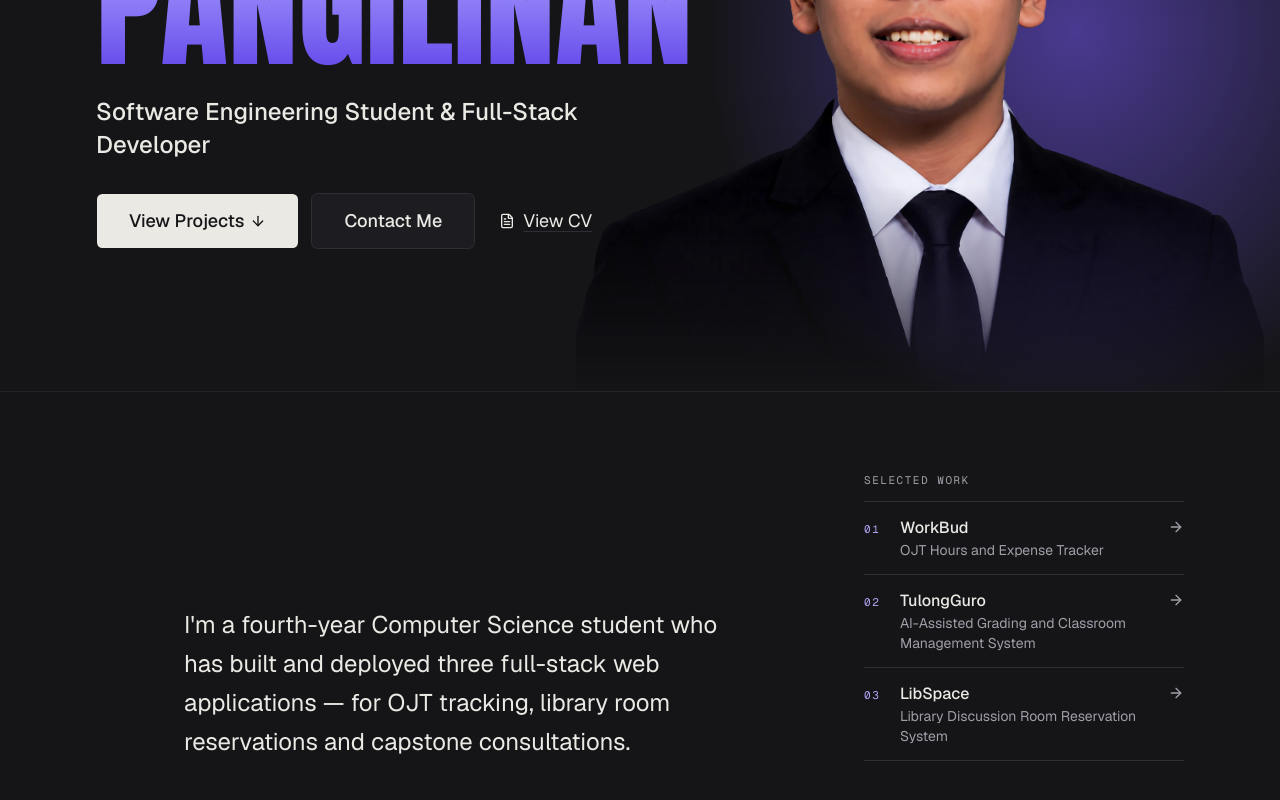
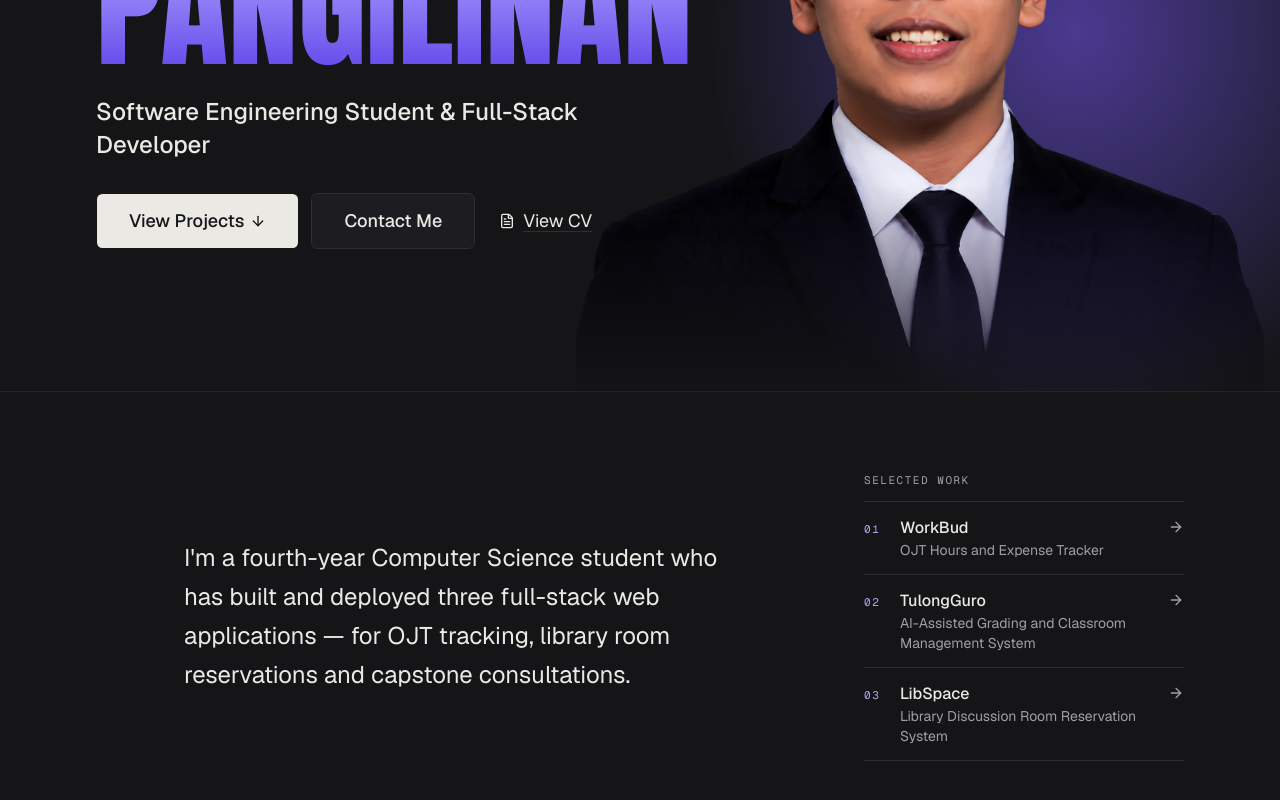
Before and after one commit to JustinNeri/Portfolio, a Next.js app: page / in a window 1280 px wide. Shown: the part 394-1194 px from the top of the page. Built offline with nearby package versions, Linux system fonts and the light colour scheme.

Commit message:
Update hero.tsx

```diff
--- a/src/components/sections/hero.tsx
+++ b/src/components/sections/hero.tsx
@@ -96,7 +96,7 @@
       <div className="page-grid">
         <div aria-hidden="true" className="hidden lg:block" />
         <div className="min-w-0 pb-20 pt-14 lg:pb-28 lg:pt-20">
-          <div className="grid gap-14 lg:grid-cols-[minmax(0,1fr)_20rem] lg:items-end lg:gap-16">
+          <div className="grid gap-14 lg:grid-cols-[minmax(0,1fr)_20rem] lg:items-center lg:gap-16">
             <p className="max-w-xl text-xl leading-relaxed sm:text-2xl sm:leading-relaxed">
               {site.intro}
             </p>
```
